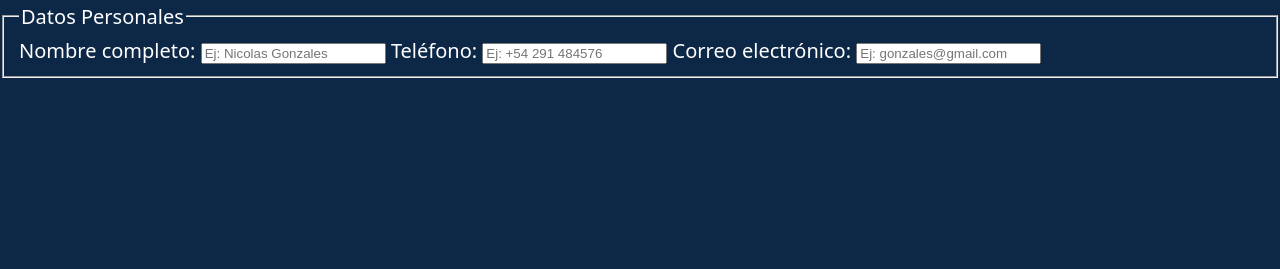
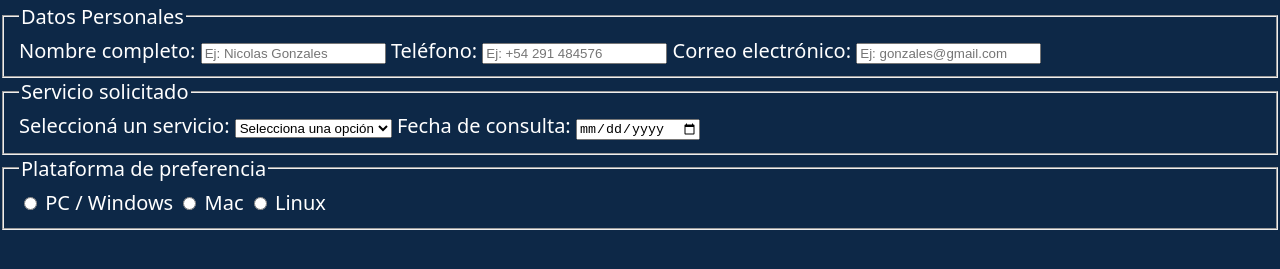
Before and after one commit to NaxarenoXNT/TP1_Prog3_Grupo, a plain HTML site: page pages/pedido.html in a window 1280 px wide. Shown: the part 239-508 px from the top of the page. Drawn offline with Linux system fonts and the light colour scheme.

Commit message:
Formularios para seleccionar un  servicio y  plataforma en pedido.html

```diff
--- a/pages/pedido.html
+++ b/pages/pedido.html
@@ -45,6 +45,35 @@
                     <input type="email" name="email" id="email" placeholder="Ej: gonzales@gmail.com" required>
                 </fieldset>
 
+                <fieldset>
+                    <legend>Servicio solicitado</legend>
+
+                    <label for="servicio">Seleccioná un servicio:</label>
+
+                    <select name="servicio" id="servicio" required>
+                        <option disabled selected>Selecciona una opción</option>
+                        <option value="venta-juegos">Venta de Juegos</option>
+                        <option value="soporte-tecnico">Soporte Técnico</option>
+                        <option value="comunidad">Comunidad y foros</option>
+                    </select>
+
+                    <label for="fecha">Fecha de consulta:</label>
+                    <input type="date" name="fecha" id="fecha" required>
+                </fieldset>
+
+                <fieldset>
+                    <legend>Plataforma de preferencia</legend>
+
+                    <input type="radio" name="plataforma" id="pc" value="pc" required>
+                    <label for="pc">PC / Windows</label>
+
+                    <input type="radio" name="plataforma" id="mac" value="mac" required>
+                    <label for="mac">Mac</label>
+
+                    <input type="radio" name="plataforma" id="linux" value="linux">
+                    <label for="linux">Linux</label>
+                </fieldset>
+
             </form>
 
         </section>
```
